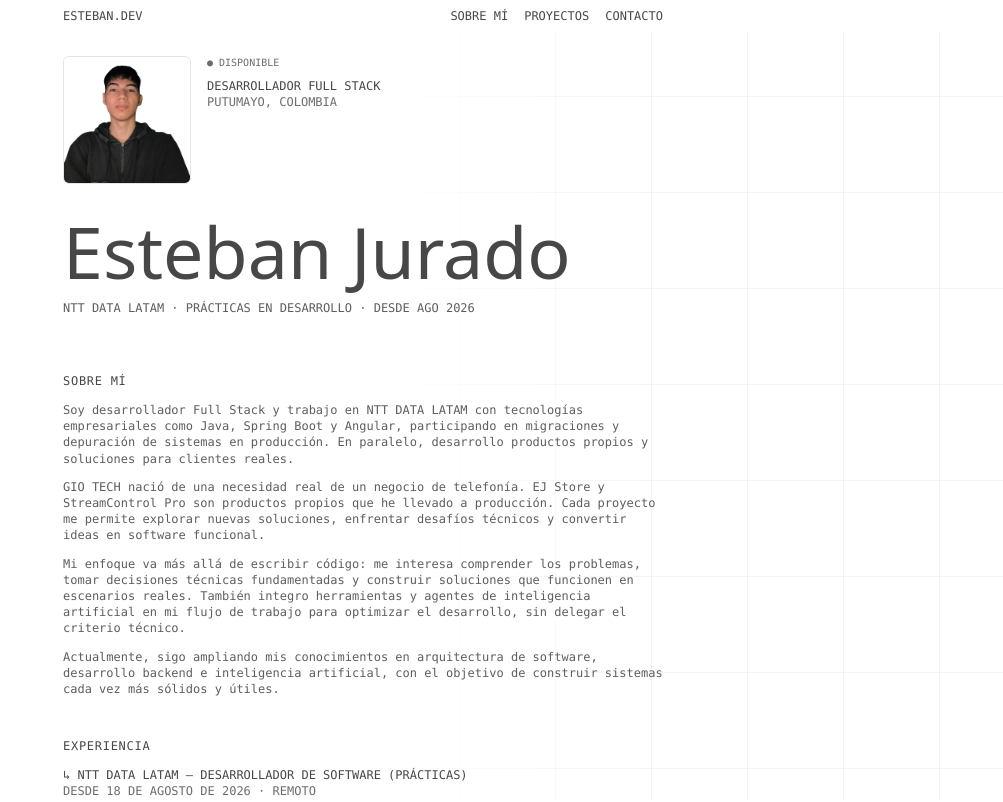
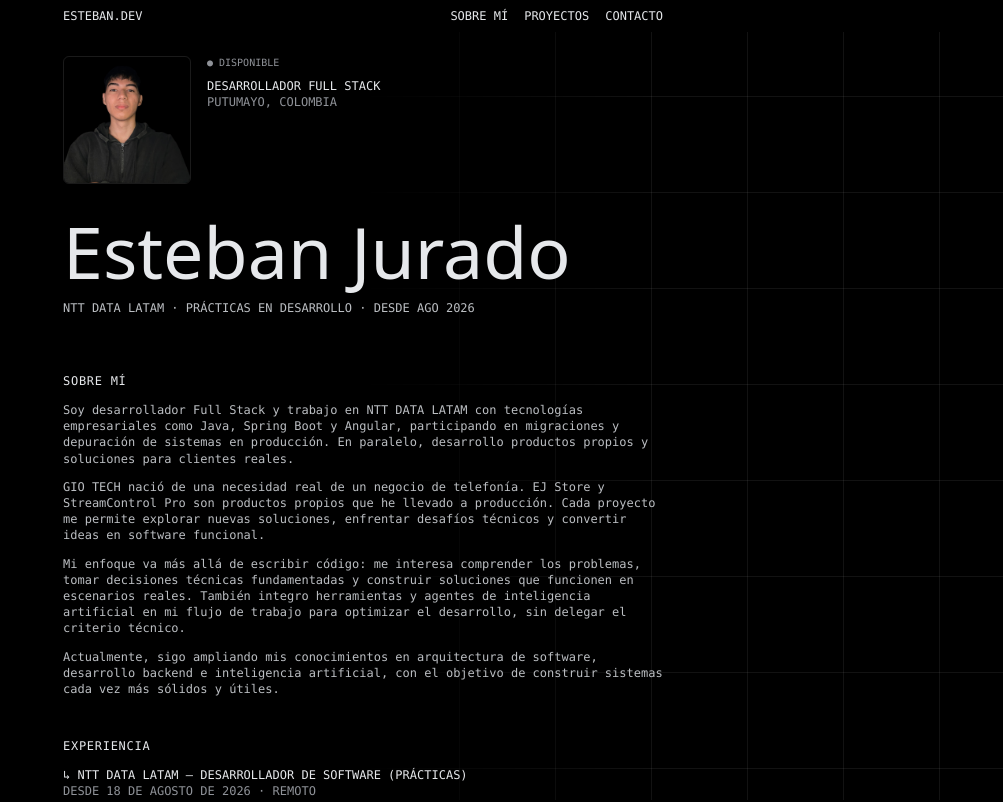
Before and after one commit to Est3banj/portafolio-esteban, a React (Vite) app in the folder portafolio/: page / in a window 1280 px wide. Shown: the top 802 px of the page, without its empty margins (277-1280 px from the left). Built offline with nearby package versions, Linux system fonts and the light colour scheme.

Commit message:
feat: invert site to permanent black theme

```diff
--- a/portafolio/index.html
+++ b/portafolio/index.html
@@ -3,7 +3,7 @@
   <head>
     <meta charset="UTF-8" />
     <link rel="icon" type="image/png" href="/logoej.png" />
-    <meta name="theme-color" content="#ffffff" />
+    <meta name="theme-color" content="#000000" />
     <meta name="viewport" content="width=device-width, initial-scale=1.0" />
     <meta name="description" content="Esteban Jurado — Desarrollador Full Stack. Tecnólogo en Análisis y Desarrollo de Software (SENA, 2026). NTT DATA LATAM · Putumayo, Colombia." />
     <title>Esteban Jurado — Desarrollador Full Stack</title>
--- a/portafolio/src/components/features/Hero.jsx
+++ b/portafolio/src/components/features/Hero.jsx
@@ -9,7 +9,7 @@ const Hero = () => {
           alt="Esteban Jurado"
           width="128"
           height="128"
-          className="h-32 w-32 shrink-0 rounded-[6px] border border-black/10 object-cover"
+          className="h-32 w-32 shrink-0 rounded-[6px] border border-white/10 object-cover"
         />
         <div className="min-w-0">
           <p className="micro text-ink-3">● DISPONIBLE</p>
--- a/portafolio/src/components/layout/Navbar.jsx
+++ b/portafolio/src/components/layout/Navbar.jsx
@@ -6,7 +6,7 @@ const NAV_LINKS = [
 
 const Navbar = () => {
   return (
-    <nav className="sticky top-0 z-10 bg-white">
+    <nav className="sticky top-0 z-10 bg-canvas">
       <div className="page flex flex-wrap items-center justify-between gap-x-4 gap-y-1 py-2">
         <a href="#inicio" className="link-draw">
           ESTEBAN.DEV
--- a/portafolio/src/index.css
+++ b/portafolio/src/index.css
@@ -1,11 +1,11 @@
 @import "tailwindcss";
 
 @theme {
-  --color-canvas: #ffffff;
-  --color-ink: lch(30 0.006 260);
-  --color-ink-2: lch(40 0.008 260);
-  --color-ink-3: lch(46 0.009 260);
-  --color-accent: #dc2626;
+  --color-canvas: #000000;
+  --color-ink: oklch(0.93 0.005 260);
+  --color-ink-2: oklch(0.8 0.007 260);
+  --color-ink-3: oklch(0.66 0.009 260);
+  --color-accent: #ff4d4d;
 
   --font-mono: ui-monospace, SFMono-Regular, Menlo, Monaco, Consolas, "Liberation Mono", "Courier New", monospace;
   --font-sans: ui-sans-serif, system-ui, -apple-system, "Segoe UI", Roboto, "Helvetica Neue", Arial, sans-serif;
@@ -14,6 +14,7 @@
 @layer base {
   :root {
     --ease-out: cubic-bezier(0.23, 1, 0.32, 1);
+    color-scheme: dark;
   }
 
   html {
@@ -85,12 +86,12 @@
     background-image:
       repeating-linear-gradient(
         to right,
-        rgb(0 0 0 / 0.045) 0 1px,
+        rgb(255 255 255 / 0.07) 0 1px,
         transparent 1px 96px
       ),
       repeating-linear-gradient(
         to bottom,
-        rgb(0 0 0 / 0.045) 0 1px,
+        rgb(255 255 255 / 0.07) 0 1px,
         transparent 1px 96px
       );
     -webkit-mask-image: linear-gradient(to right, transparent, #000 45%);
```
